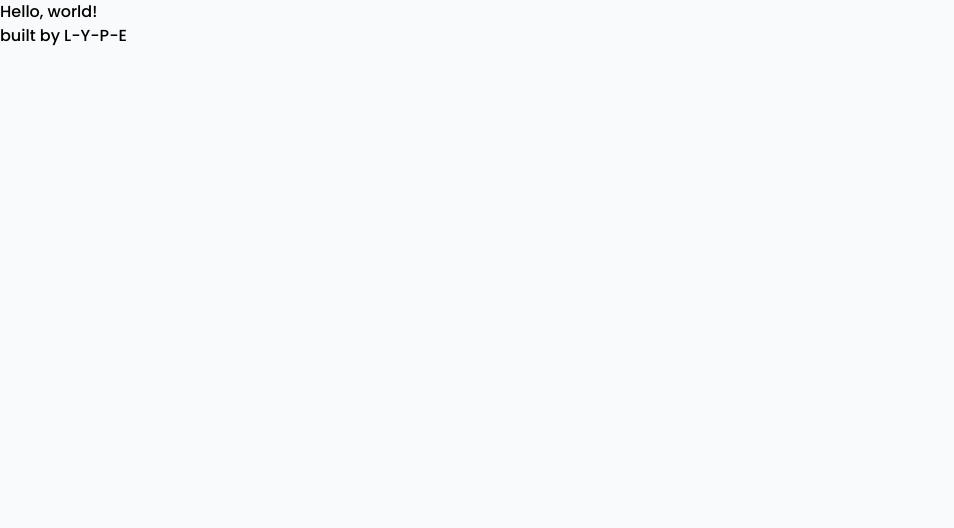
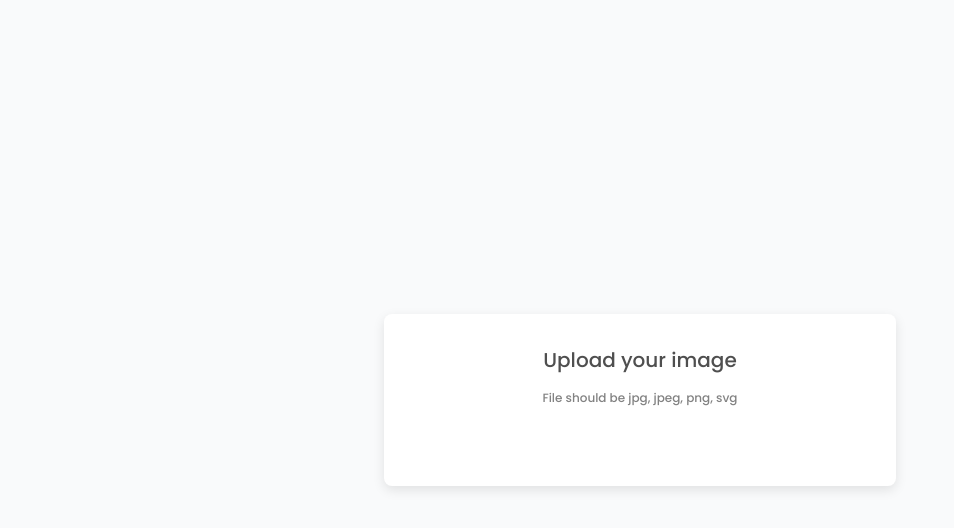
Before and after one commit to ifilipe-lype/image-uploader, a Next.js app: page / in a window 1280 px wide. Shown: the top 528 px of the page, without its empty margins (0-954 px from the left). Built offline with nearby package versions, Linux system fonts and the light colour scheme.

Commit message:
sets basic layout foundation

```diff
--- a/pages/index.js
+++ b/pages/index.js
@@ -2,20 +2,21 @@ import Head from 'next/head'
 
 export default function Home() {
   return (
-    <div className="bg-gray-50 h-screen">
+    <div className="flex flex-col w-screen justify-center items-center bg-gray-50 h-screen">
       <Head>
         <title>Image Uploader</title>
         <meta name="description" content="Generated by create next app" />
         <link rel="icon" href="/favicon.ico" />
       </Head>
 
-      <main className="text-blue-600">
-        <h1>Hello, world!</h1>
+      <main className="w-full flex items-center justify-center">
+        <div className="w-full max-w-lg bg-white p-8 splash-shadow rounded-lg">
+          <header className="flex flex-col items-center justify-center mb-12">
+            <h1 className="text-xl font-medium text-gray-2 mb-4">Upload your image</h1>
+            <span className="text-xs text-gray-3 font-medium">File should be jpg, jpeg, png, svg</span>
+          </header>
+        </div>
       </main>
-
-      <footer className="">
-        built by L-Y-P-E
-      </footer>
     </div>
   )
 }
```
